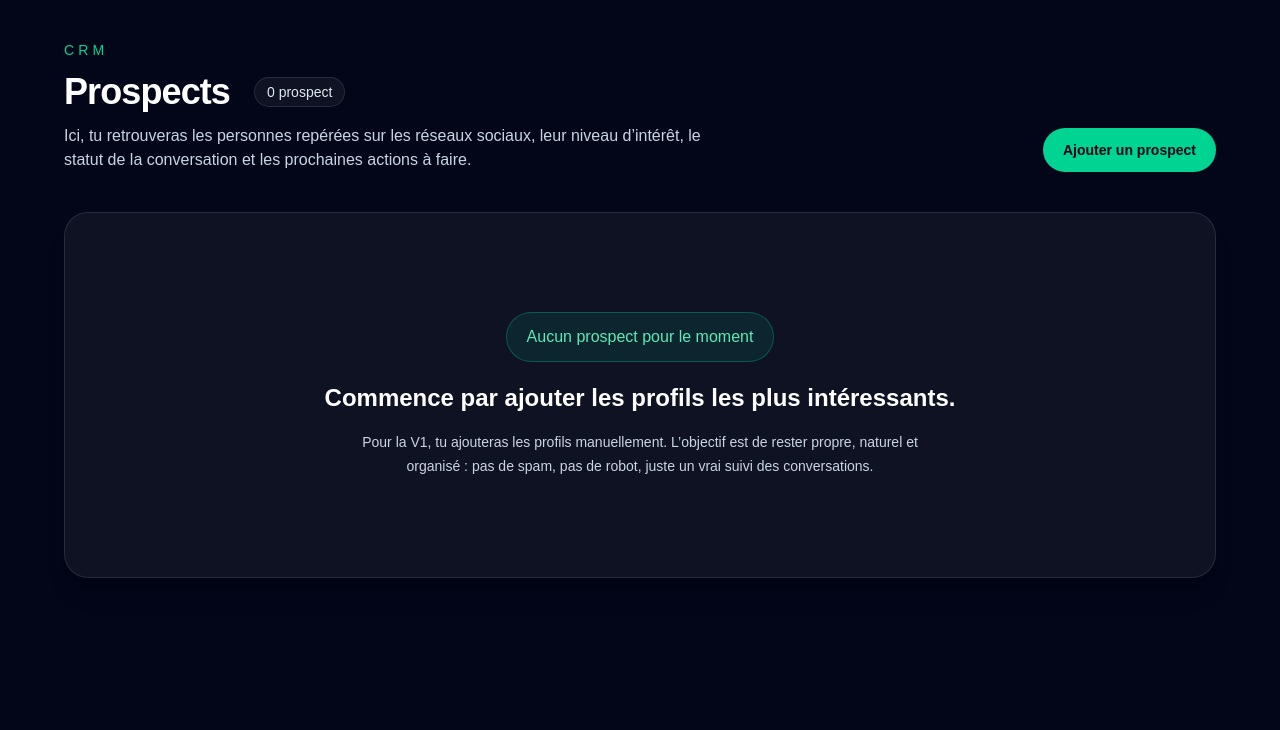
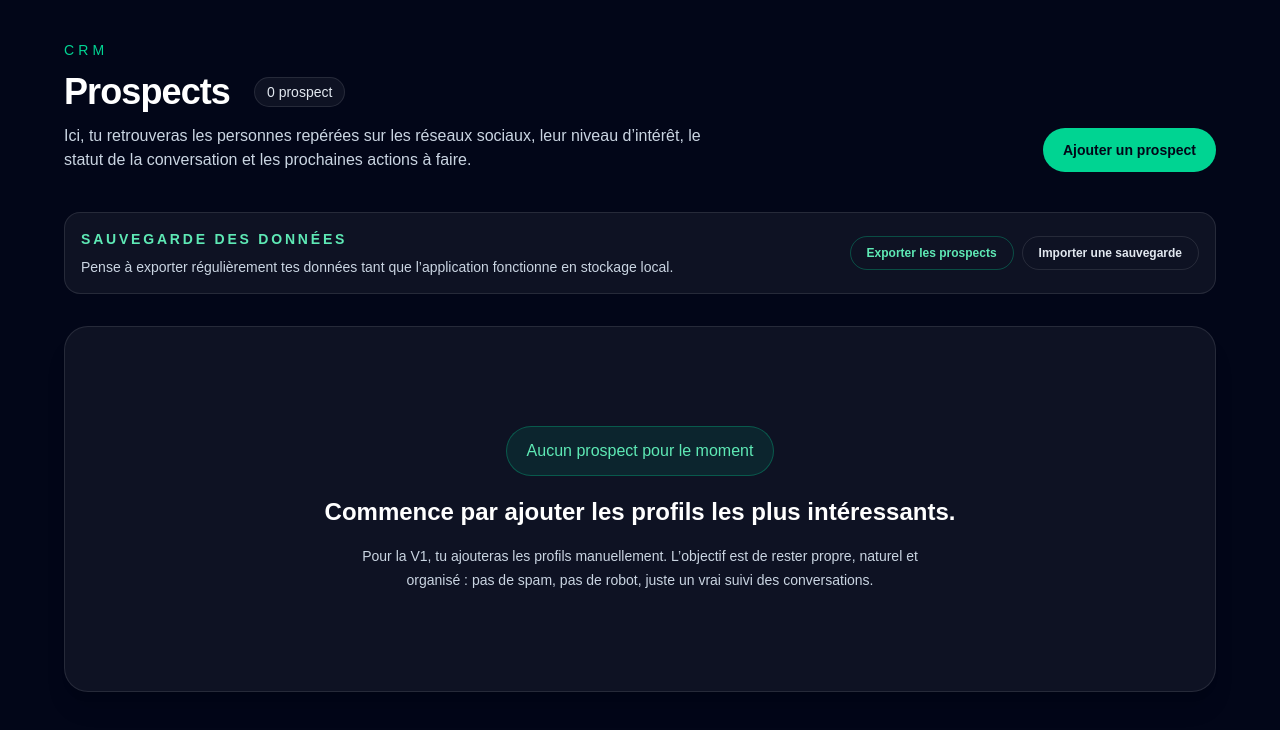
Before and after one commit to Gintaiji/travel-prospect-crm, a Next.js app: page /prospects in a window 1280 px wide. Shown: the top 730 px of the page. Built offline with nearby package versions, Linux system fonts and the light colour scheme.

Commit message:
Ajout export import des prospects

```diff
--- a/app/prospects/page.tsx
+++ b/app/prospects/page.tsx
@@ -1,6 +1,6 @@
 "use client";
 
-import { useEffect, useState } from "react";
+import { useEffect, useRef, useState } from "react";
 import {
   createProspectId,
   loadProspects,
@@ -351,6 +351,7 @@ function generateProspectMessage(
 export default function ProspectsPage () {
   const [prospects, setProspects] = useState<Prospect[]>([]);
   const [isFormVisible, setIsFormVisible] = useState(false);
+  const importFileInputRef = useRef<HTMLInputElement | null>(null);
   const [formState, setFormState] = useState<ProspectFormState>(initialFormState);
   const [activeConversationProspectId, setActiveConversationProspectId] = useState<string | null>(null);
   const [conversationFormState, setConversationFormState] = useState<ConversationFormState>(
@@ -370,6 +371,8 @@ export default function ProspectsPage () {
   );
   const [searchQuery, setSearchQuery] = useState("");
   const [prospectFilters, setProspectFilters] = useState<ProspectFilters>(initialProspectFilters);
+  const [backupMessage, setBackupMessage] = useState("");
+  const [isBackupError, setIsBackupError] = useState(false);
 
   useEffect(() => {
     const storedProspects = loadProspects();
@@ -834,6 +837,97 @@ export default function ProspectsPage () {
     }));
   }
 
+  function handleExportProspects() {
+    const today = new Date().toISOString().slice(0, 10);
+    const backupJson = JSON.stringify(prospects, null, 2);
+    const backupBlob = new Blob([backupJson], { type: "application/json" });
+    const backupUrl = URL.createObjectURL(backupBlob);
+    const downloadLink = document.createElement("a");
+
+    downloadLink.href = backupUrl;
+    downloadLink.download = `travel-prospect-crm-backup-${today}.json`;
+    document.body.appendChild(downloadLink);
+    downloadLink.click();
+    downloadLink.remove();
+    URL.revokeObjectURL(backupUrl);
+    setBackupMessage("");
+    setIsBackupError(false);
+  }
+
+  function resetImportFileInput() {
+    if (importFileInputRef.current) {
+      importFileInputRef.current.value = "";
+    }
+  }
+
+  function showInvalidImportMessage() {
+    setBackupMessage("Fichier invalide. Import impossible.");
+    setIsBackupError(true);
+  }
+
+  function handleImportProspects(event: React.ChangeEvent<HTMLInputElement>) {
+    const selectedFile = event.target.files?.[0];
+
+    if (!selectedFile) {
+      return;
+    }
+
+    if (!selectedFile.name.toLowerCase().endsWith(".json")) {
+      showInvalidImportMessage();
+      resetImportFileInput();
+      return;
+    }
+
+    const fileReader = new FileReader();
+
+    fileReader.onload = () => {
+      try {
+        const parsedBackup = JSON.parse(String(fileReader.result));
+
+        if (!Array.isArray(parsedBackup)) {
+          showInvalidImportMessage();
+          resetImportFileInput();
+          return;
+        }
+
+        const confirmed = window.confirm(
+          "Importer cette sauvegarde ? Les prospects actuels seront remplacés.",
+        );
+
+        if (!confirmed) {
+          resetImportFileInput();
+          return;
+        }
+
+        const importedProspects = parsedBackup as Prospect[];
+
+        saveProspects(importedProspects);
+        setProspects(importedProspects);
+        setActiveConversationProspectId(null);
+        setConversationFormState(initialConversationFormState);
+        setActiveQualificationProspectId(null);
+        setQualificationFormState(initialQualificationFormState);
+        setActiveFullProspectId(null);
+        setFullProspectFormState(initialFullProspectFormState);
+        setActiveMessageAssistantProspectId(null);
+        setMessageAssistantState(initialMessageAssistantState);
+        setBackupMessage("Sauvegarde importée avec succès.");
+        setIsBackupError(false);
+        resetImportFileInput();
+      } catch {
+        showInvalidImportMessage();
+        resetImportFileInput();
+      }
+    };
+
+    fileReader.onerror = () => {
+      showInvalidImportMessage();
+      resetImportFileInput();
+    };
+
+    fileReader.readAsText(selectedFile);
+  }
+
   const normalizedSearchQuery = searchQuery.trim().toLowerCase();
   const todayDate = new Date().toISOString().slice(0, 10);
   const followUpProspects = prospects
@@ -913,6 +1007,48 @@ export default function ProspectsPage () {
             {isFormVisible ? "Masquer le formulaire" : "Ajouter un prospect"}
           </button>
         </header>
+
+        <section className="mb-8 rounded-2xl border border-white/10 bg-white/5 p-4">
+          <div className="flex flex-col gap-4 md:flex-row md:items-center md:justify-between">
+            <div>
+              <p className="text-sm font-semibold uppercase tracking-[0.2em] text-emerald-300">
+                Sauvegarde des données
+              </p>
+              <p className="mt-2 text-sm text-slate-300">
+                Pense à exporter régulièrement tes données tant que l’application fonctionne en stockage local.
+              </p>
+              {backupMessage ? (
+                <p
+                  className={`mt-2 text-sm font-medium ${
+                    isBackupError ? "text-red-300" : "text-emerald-300"
+                  }`}
+                >
+                  {backupMessage}
+                </p>
+              ) : null}
+            </div>
+
+            <div className="flex flex-wrap gap-2">
+              <button
+                className="rounded-full border border-emerald-400/30 px-4 py-2 text-xs font-semibold text-emerald-300 transition hover:bg-emerald-400/10"
+                type="button"
+                onClick={handleExportProspects}
+              >
+                Exporter les prospects
+              </button>
+              <label className="cursor-pointer rounded-full border border-white/10 px-4 py-2 text-xs font-semibold text-slate-200 transition hover:bg-white/5">
+                Importer une sauvegarde
+                <input
+                  ref={importFileInputRef}
+                  accept=".json,application/json"
+                  className="hidden"
+                  type="file"
+                  onChange={handleImportProspects}
+                />
+              </label>
+            </div>
+          </div>
+        </section>
 
         {isFormVisible ? (
           <form
```
